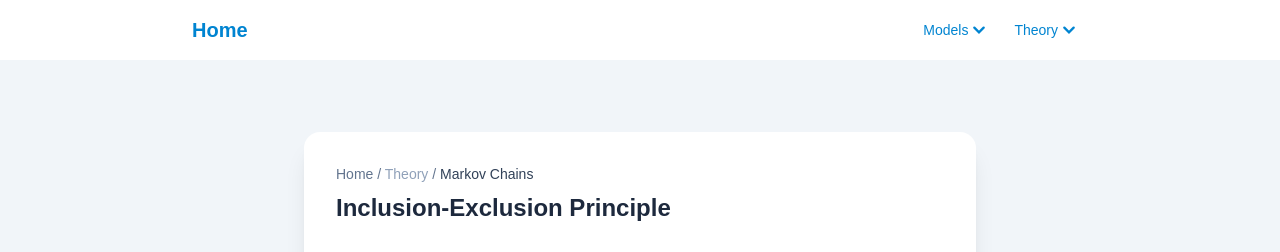
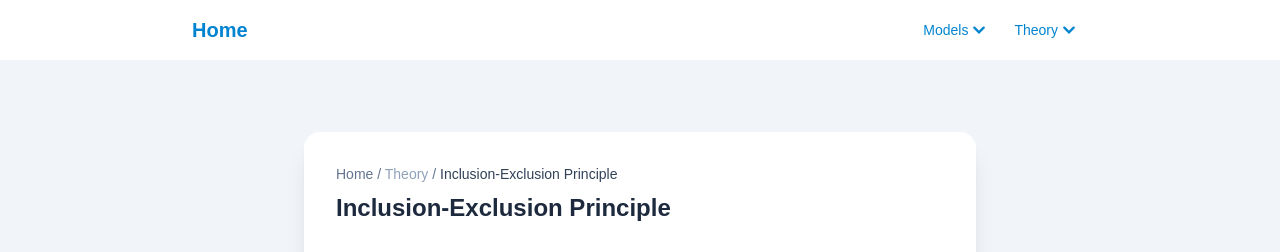
Before and after one commit to marias-world/teletraffic-models-ui, a Next.js app: page /theory/inclusion-exclusion in a window 1280 px wide. Shown: the top 252 px of the page. Built offline with nearby package versions, Linux system fonts and the light colour scheme.

Commit message:
chore: fix navbar link

```diff
--- a/src/app/theory/inclusion-exclusion/page.tsx
+++ b/src/app/theory/inclusion-exclusion/page.tsx
@@ -19,7 +19,7 @@ export default function InclusionEsclusionPage() {
                 {" / "}
                 <span className="text-slate-400">Theory</span>
                 {" / "}
-                <span className="text-slate-700">Markov Chains</span>
+                <span className="text-slate-700">Inclusion-Exclusion Principle</span>
               </p>
               <h1 className="text-2xl font-bold text-slate-800">
                 Inclusion-Exclusion Principle
--- a/src/components/nav.tsx
+++ b/src/components/nav.tsx
@@ -6,16 +6,32 @@ import Link from "next/link";
 const modelLinks = [
   { href: "/erlang", label: "Erlang-B" },
   { href: "/kaufman-roberts", label: "Kaufman-Roberts" },
-  { href: "/limited-availability-group", label: "Limited Availability Group (LAG)" },
+  {
+    href: "/limited-availability-group",
+    label: "Limited Availability Group (LAG)",
+  },
 ];
 
 const theoryLinks = [
-  { href: "/theory/probability-and-statistics", label: "Probability & Statistics" },
+  {
+    href: "/theory/probability-and-statistics",
+    label: "Probability & Statistics",
+  },
+  {
+    href: "/theory/inclusion-exclusion",
+    label: "Inclusion-Exclusion Principle",
+  },
   { href: "/theory/traffic-load", label: "Traffic Load" },
   { href: "/theory/poisson-traffic", label: "Poisson Traffic" },
   { href: "/theory/markov-chains", label: "Markov Chains & Birth-Death" },
-  { href: "/theory/classification-of-loss-models", label: "Classification of Loss Models" },
-  { href: "/theory/bandwidth-sharing-policies", label: "Bandwidth Sharing Policies" },
+  {
+    href: "/theory/classification-of-loss-models",
+    label: "Classification of Loss Models",
+  },
+  {
+    href: "/theory/bandwidth-sharing-policies",
+    label: "Bandwidth Sharing Policies",
+  },
   { href: "/theory/grade-of-service", label: "Grade of Service" },
 ];
 
@@ -61,7 +77,9 @@ function Dropdown({
       </button>
 
       {open && (
-        <div className={`absolute right-0 mt-1 ${width} bg-white border border-slate-200 rounded-xl shadow-lg z-50 py-1`}>
+        <div
+          className={`absolute right-0 mt-1 ${width} bg-white border border-slate-200 rounded-xl shadow-lg z-50 py-1`}
+        >
           {links.map(({ href, label: linkLabel }) => (
             <Link
               key={href}
```
